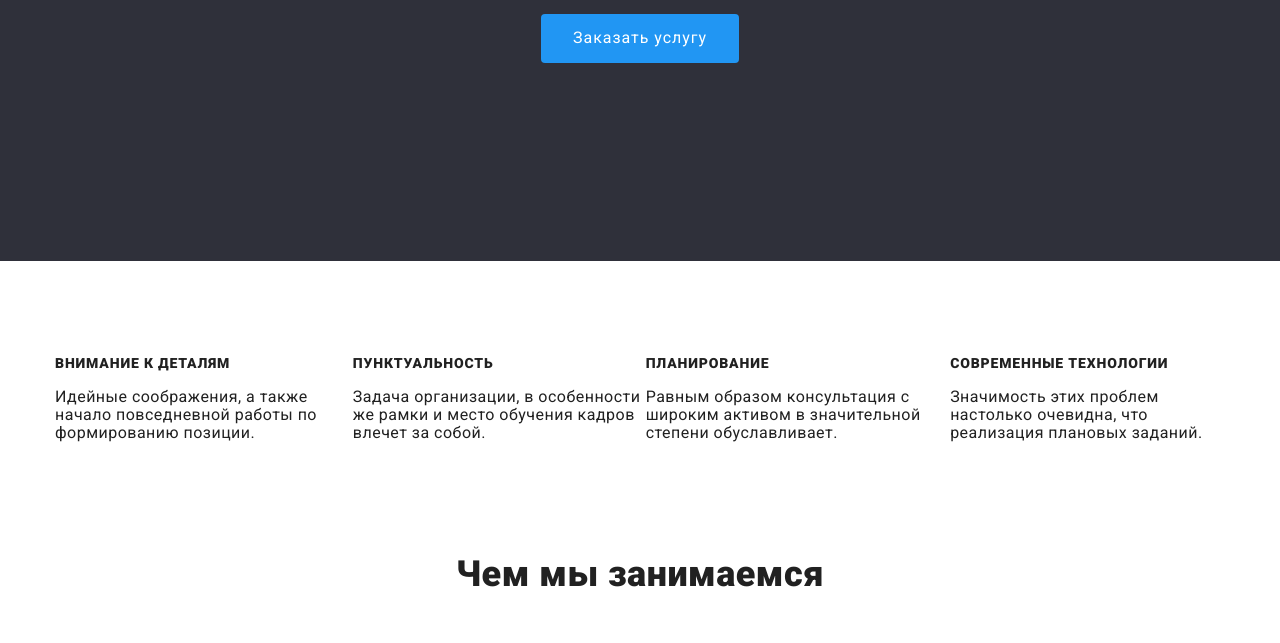
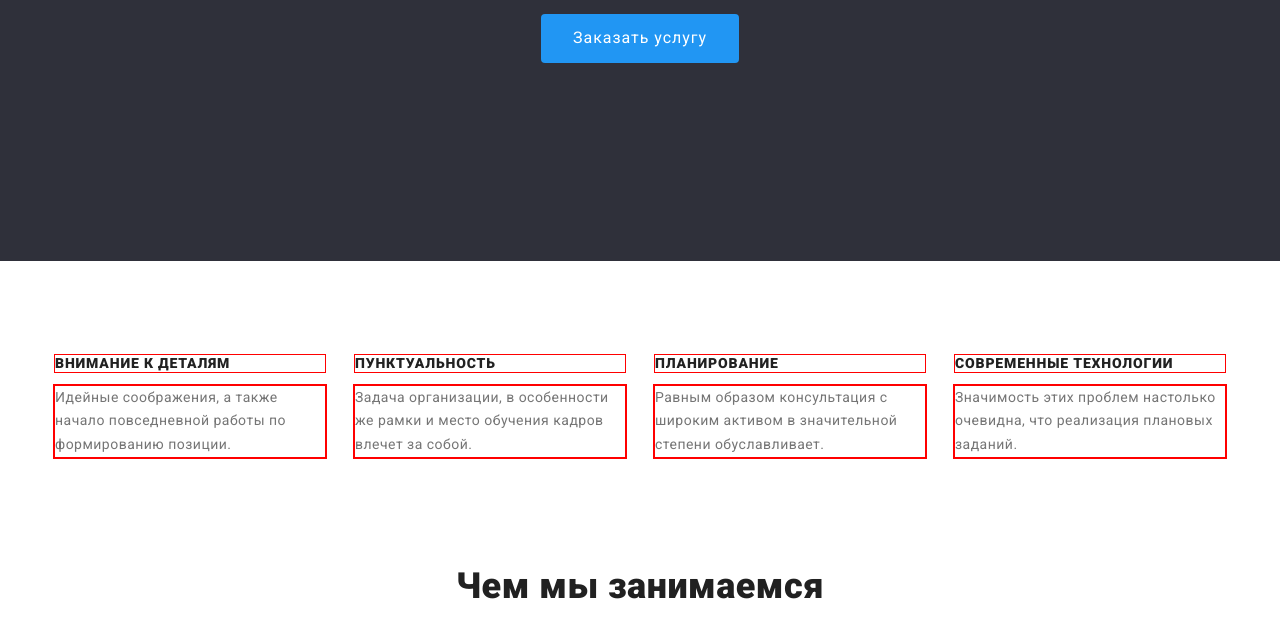
Before and after one commit to dariav-sys/goit-markup-hw-03, a plain HTML site: page index.html in a window 1280 px wide. Shown: the part 421-1064 px from the top of the page. Drawn offline with nearby package versions, Linux system fonts and the light colour scheme.

Commit message:
Финальные правки

```diff
--- a/css/styles.css
+++ b/css/styles.css
@@ -19,6 +19,8 @@ ul {
 	padding: 0;
 	margin: 0;
 }
+
+
 
 
 .container {
@@ -160,20 +162,8 @@ header {
 	padding: 10px 32px;
 }
 
-.flex-list {
+.feature-list {
 	display: flex;
-	flex-wrap: wrap;
-}
-
-
-.flex-item {
-	width: 270px;
-	margin-right: 30px;
-	/* outline: 2px solid tomato; */
-}
-
-.flex-item:last-child {
-	margin-right: 0;
 }
 
 .feature-list .title {
@@ -181,9 +171,23 @@ header {
 	font-weight: bold;
 	font-size: 14px;
 	line-height: 1.2;
-
 	margin-top: 0;
 	text-transform: uppercase;
+	outline: 1px solid red;
+}
+
+.feature-list .text {
+	width: 270px;
+	font-style: normal;
+	font-weight: normal;
+	font-size: 14px;
+	line-height: 1.7;
+	color: #757575;
+	outline: 2px solid red;
+}
+
+.feature-item:last-child {
+	margin-right: 0;
 }
 
 .section {
@@ -215,8 +219,11 @@ header {
 	margin-right: 0;
 }
 
-.feature-list {
-	display: flex;
+
+
+.feature-item {
+	margin-right: 30px;
+	/* outline: 2px solid red; */
 }
 
 
@@ -240,8 +247,6 @@ header {
 
 .section.features {
 	padding-bottom: 0;
-	/* margin-bottom: 0; */
-	/* padding-top: 0; */
 }
 
 .team-employees {
@@ -296,8 +301,6 @@ header {
 	flex-wrap: wrap;
 	margin-bottom: 50px;
 	justify-content: center;
-
-
 }
 
 .buttons .item {
@@ -360,17 +363,23 @@ a {
 	margin-right: 30px;
 }
 
+
 .flex-list {
 	display: flex;
+	flex-wrap: wrap;
 }
 
 .flex-item {
 	width: 370px;
 	margin-right: 30px;
 	margin-bottom: 30px;
-	border: 1px solid #ECECEC;
+
+	/* outline: 2px solid tomato; */
 }
 
+.flex-item:last-child {
+	margin-right: 0;
+}
 
 .project-item {
 	padding: 20px 24px;
```
Also changed, not shown: portfolio.html (+1 -1 lines).
